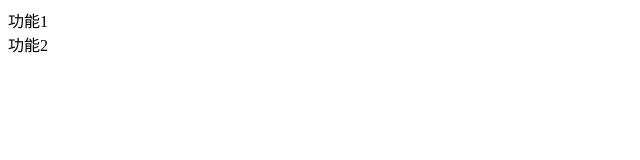
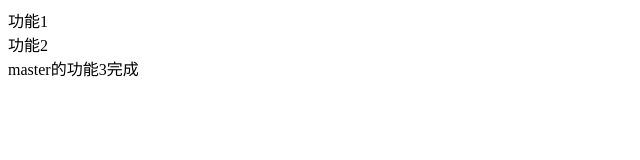
Before and after one commit to jiangjiangjiang1920068976/test2, a plain HTML site: page index.html in a window 1280 px wide. Shown: the whole page, without its empty margins (0-640 px from the left). Drawn offline with Linux system fonts and the light colour scheme.

Commit message:
master的功能3已经完成

```diff
--- a/index.html
+++ b/index.html
@@ -9,5 +9,6 @@
 <body>
     <div>功能1</div>
     <div>功能2</div>
+    <div>master的功能3完成</div>
 </body>
 </html>
```
